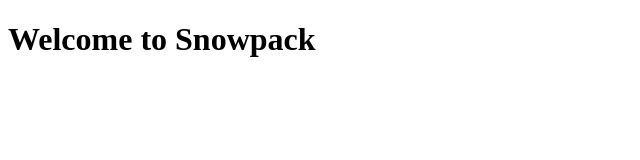
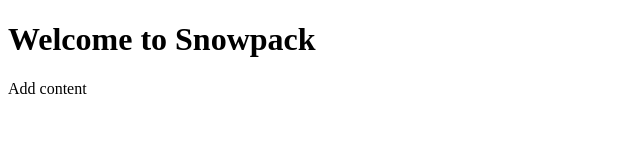
Before and after one commit to dpwit/snowpack, a website: page index.html in a window 1280 px wide. Shown: the full height of the page, 0-640 px from the left. Drawn offline with Linux system fonts and the light colour scheme.

Commit message:
Edited index html

```diff
--- a/index.html
+++ b/index.html
@@ -8,5 +8,6 @@
   </head>
   <body>
     <h1>Welcome to Snowpack</h1>
+    <p>Add content</p>
   </body>
 </html>
```
